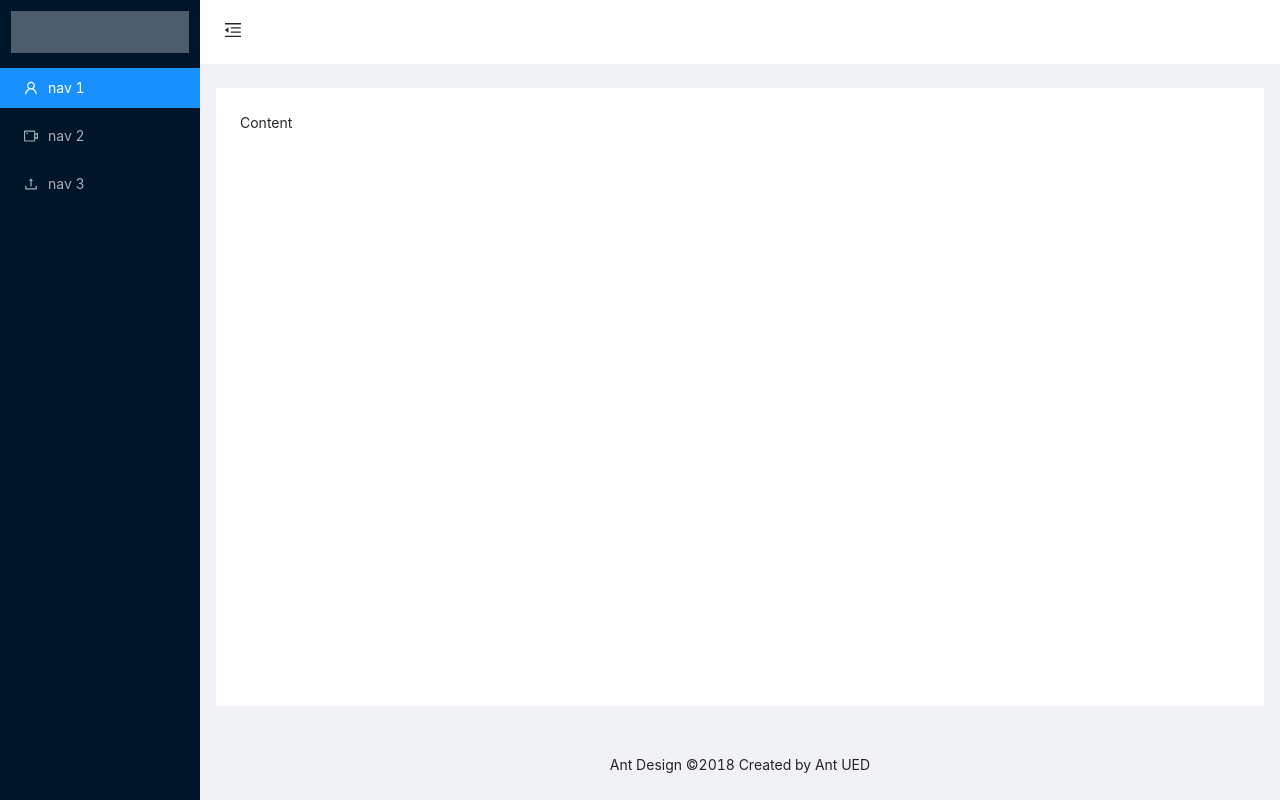
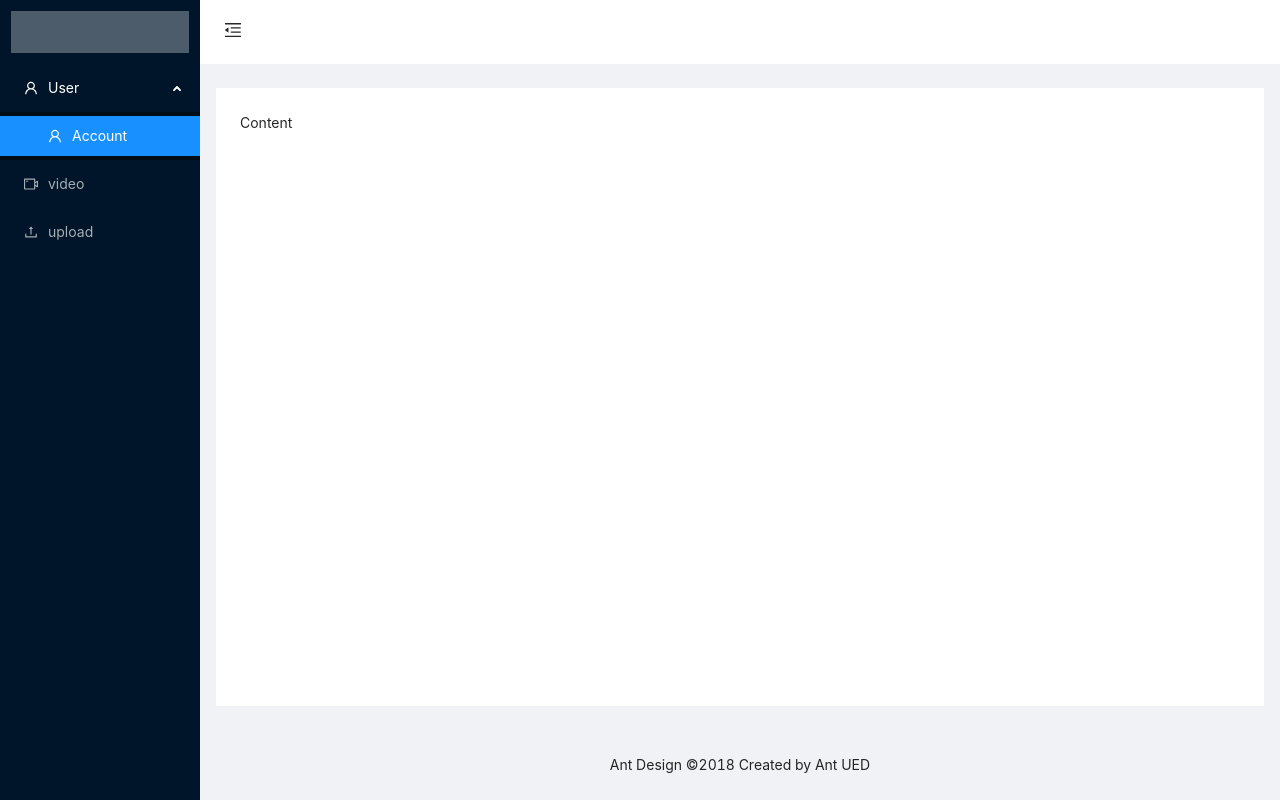
Before and after one commit to kir7741/react-admin, a React (Create React App) app: page /dashboard in a window 1280 px wide. Built offline with nearby package versions, Linux system fonts and the light colour scheme.

Commit message:
完成動態側邊欄選單

```diff
--- a/src/pages/Dashboard/Dashboard.tsx
+++ b/src/pages/Dashboard/Dashboard.tsx
@@ -9,19 +9,58 @@ import {
   VideoCameraOutlined,
   UploadOutlined,
 } from '@ant-design/icons';
+import MenuItem from 'antd/lib/menu/MenuItem';
 
-const { Header, Sider, Content, Footer } = Layout;
+const { Header, Sider, Content, Footer,  } = Layout;
+const { SubMenu } = Menu;
 
 type DashboardState = {
-  collapsed: boolean
+  collapsed: boolean,
+  menuList: any[]
 };
 
 
 class Dashboard extends React.Component<RouteComponentProps, DashboardState> {
 
-  state: DashboardState = {
-    collapsed: false,
-  };
+  constructor(props: RouteComponentProps) {
+    super(props);
+    console.log(props);
+
+    this.state = {
+      collapsed: false,
+      menuList: [
+        {
+          id: 1,
+          icon: <UserOutlined />,
+          menuName: 'User',
+          link: '',
+          subMenus: [
+            {
+              id: 12,
+              icon: <UserOutlined />,
+              menuName: 'Account',
+              link: ''
+            }
+          ]
+        },
+        {
+          id: 2,
+          icon: <VideoCameraOutlined />,
+          menuName: 'video',
+          link: '',
+          subMenus: []
+        },
+        {
+          id: 3,
+          icon: <UploadOutlined />,
+          menuName: 'upload',
+          link: '',
+          subMenus: []
+        }
+      ]
+    };
+
+  }
 
   toggle = () => {
 
@@ -31,16 +70,50 @@ class Dashboard extends React.Component<RouteComponentProps, DashboardState> {
 
   };
 
-  constructor(props: RouteComponentProps) {
-    super(props);
-    console.log(props);
-    // const routeParams = new URLSearchParams(props.location.search);
-    // console.log(routeParams);
-    // this.clickLogin = this.clickLogin.bind(this);
+  getMenuComponent(): JSX.Element {
+
+    const menuList = this.state.menuList;
+
+    return (
+      <Menu theme="dark" mode="inline" defaultOpenKeys={['1']} defaultSelectedKeys={['12']}>
+        {this.getMenuItemComponents(menuList)}
+      </Menu>
+    );
+  }
+
+  getMenuItemComponents(menuList: any[]): JSX.Element[] {
+
+    return menuList.map((menu) => {
+      const subMenus = menu.subMenus;
+      if (Array.isArray(subMenus) && subMenus.length > 0) {
+        return (
+          <SubMenu
+            key={menu.id}
+            icon={menu.icon}
+            title={menu.menuName}
+          >
+            {this.getMenuItemComponents(subMenus)}
+          </SubMenu>
+        );
+      } else {
+        return (
+          <MenuItem
+            key={menu.id}
+            icon={menu.icon}
+          >
+            {menu.menuName}
+          </MenuItem>
+        );
+      }
+
+    });
+
   }
 
 
   render() {
+
+    const menuItems = this.getMenuComponent();
 
     return (
       <Layout className="Dashboard-layout">
@@ -48,17 +121,7 @@ class Dashboard extends React.Component<RouteComponentProps, DashboardState> {
           <div className="logo">
             <div></div>
           </div>
-          <Menu theme="dark" mode="inline" defaultSelectedKeys={['1']}>
-            <Menu.Item key="1" icon={<UserOutlined />}>
-              nav 1
-            </Menu.Item>
-            <Menu.Item key="2" icon={<VideoCameraOutlined />}>
-              nav 2
-            </Menu.Item>
-            <Menu.Item key="3" icon={<UploadOutlined />}>
-              nav 3
-            </Menu.Item>
-          </Menu>
+          {menuItems}
         </Sider>
         <Layout className="site-layout">
           <Header className="site-layout-background" style={{ padding: 0 }}>
```
